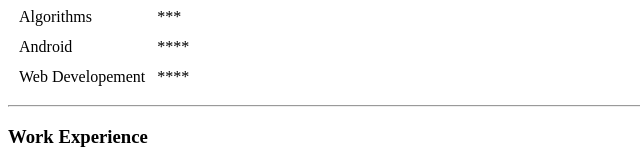
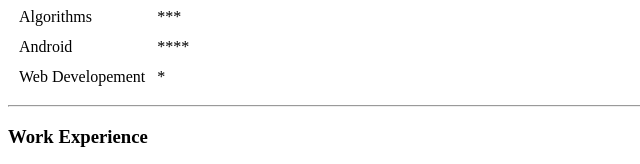
Before and after one commit to Afrincode/My-Personal-Website, a plain HTML site: page index.html in a window 1280 px wide. Shown: the part 306-470 px from the top of the page, 0-640 px from the left. Drawn offline with Linux system fonts and the light colour scheme.

Commit message:
added initial rating of skills

```diff
--- a/index.html
+++ b/index.html
@@ -32,7 +32,7 @@
 
       <tr>
         <td>Web Developement</td>
-        <td>****</td>
+        <td>*</td>
       </tr>
     </table>
     <hr>
```
